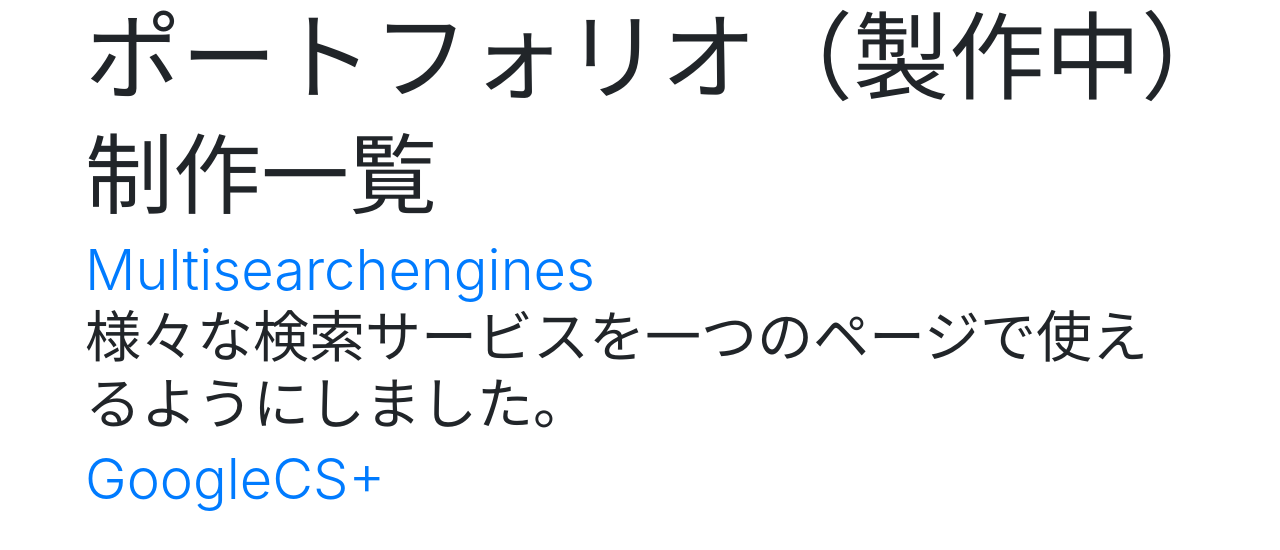
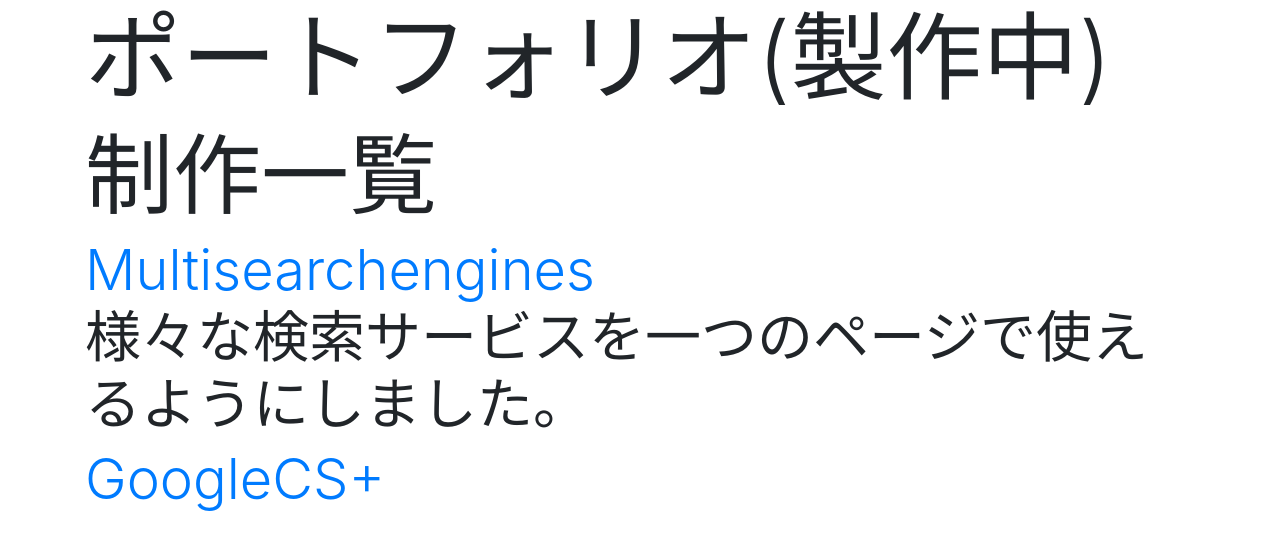
Before and after one commit to hirokazuniimoto/portfolio, a plain HTML site: page index.html in a window 1280 px wide. Drawn offline with nearby package versions, Linux system fonts and the light colour scheme.

Commit message:
Update index.html

```diff
--- a/index.html
+++ b/index.html
@@ -10,7 +10,7 @@
 </head>
 <body>
   <div class="container">
-  <h1 class="display-1">ポートフォリオ（製作中）</h1>
+  <h1 class="display-1">ポートフォリオ(製作中)</h1>
   <h2 class="display-2">制作一覧</h2>
   <a href="http://multisearchengines.herokuapp.com/" class="display-4" rel=”nofollow” >Multisearchengines</a>
   <h4 class="display-4">様々な検索サービスを一つのページで使えるようにしました。<h4>
```
